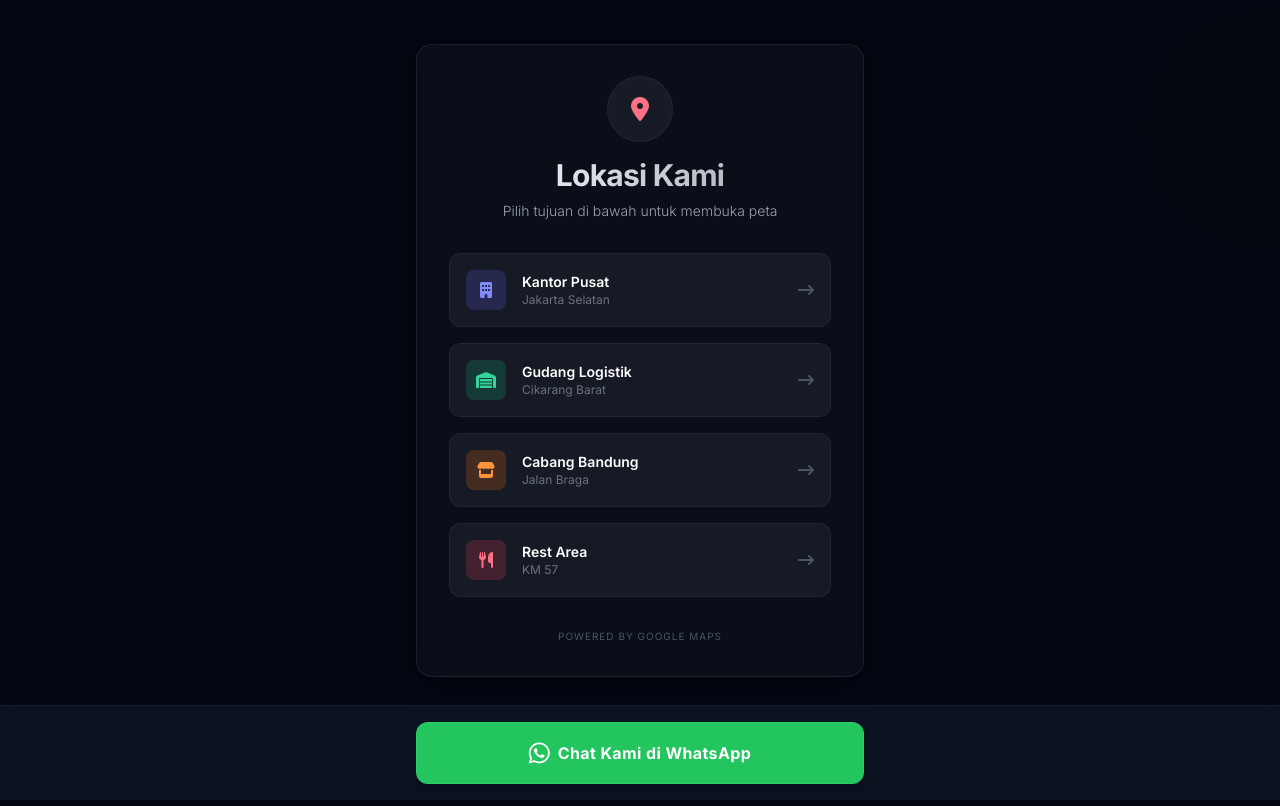
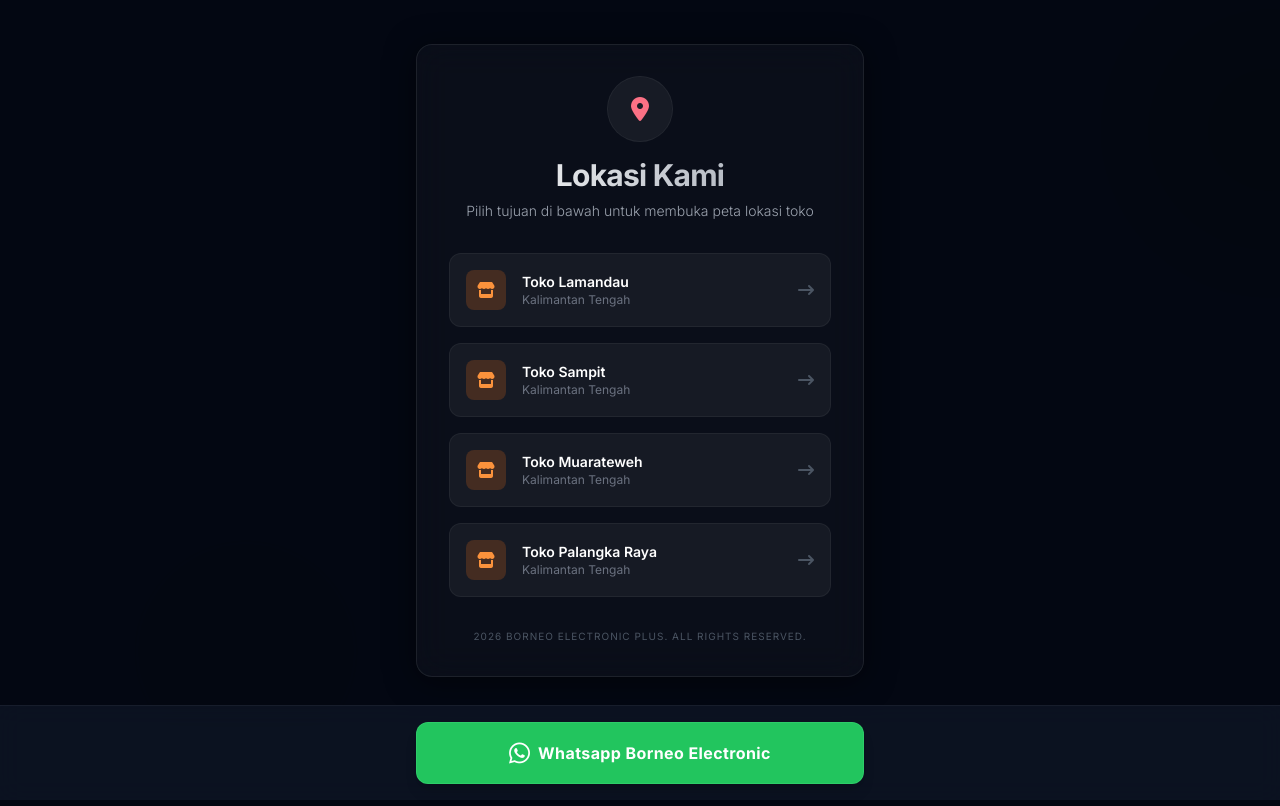
Before and after one commit to gerryramdani-star/linktree-borneoeplus, a plain HTML site: page index.html in a window 1280 px wide. Shown: the top 806 px of the page. Drawn offline with nearby package versions, Linux system fonts and the light colour scheme.

Commit message:
Update index.html

```diff
--- a/index.html
+++ b/index.html
@@ -3,7 +3,7 @@
 <head>
     <meta charset="UTF-8">
     <meta name="viewport" content="width=device-width, initial-scale=1.0">
-    <title>Tautan Lokasi - Glassmorphism</title>
+    <title>Borneo Electronic Plus</title>
     <!-- Menggunakan Tailwind CSS untuk styling cepat dan responsif -->
     <script src="https://cdn.tailwindcss.com"></script>
     <!-- Menggunakan FontAwesome untuk ikon -->
@@ -84,7 +84,7 @@
                 Lokasi Kami
             </h1>
             <p class="text-gray-400 text-sm font-light">
-                Pilih tujuan di bawah untuk membuka peta
+                Pilih tujuan di bawah untuk membuka peta lokasi toko
             </p>
         </div>
 
@@ -92,15 +92,15 @@
         <div class="space-y-4">
 
             <!-- Tombol 1 -->
-            <a href="https://maps.google.com" target="_blank" class="glass-btn block w-full rounded-xl p-4 group no-underline text-white">
+            <a href="https://maps.app.goo.gl/ytNcy1vkp5Ht1XTr9" target="_blank" class="glass-btn block w-full rounded-xl p-4 group no-underline text-white">
                 <div class="flex items-center justify-between">
                     <div class="flex items-center gap-4">
-                        <div class="w-10 h-10 rounded-lg bg-indigo-500/20 flex items-center justify-center text-indigo-400 group-hover:bg-indigo-500 group-hover:text-white transition-colors duration-300">
-                            <i class="fa-solid fa-building"></i>
+                        <div class="w-10 h-10 rounded-lg bg-orange-500/20 flex items-center justify-center text-orange-400 group-hover:bg-orange-500 group-hover:text-white transition-colors duration-300">
+                            <i class="fa-solid fa-store"></i>
                         </div>
                         <div class="text-left">
-                            <h3 class="font-semibold text-sm">Kantor Pusat</h3>
-                            <p class="text-xs text-gray-500 group-hover:text-gray-300 transition-colors">Jakarta Selatan</p>
+                            <h3 class="font-semibold text-sm">Toko Lamandau</h3>
+                            <p class="text-xs text-gray-500 group-hover:text-gray-300 transition-colors">Kalimantan Tengah</p>
                         </div>
                     </div>
                     <i class="fa-solid fa-arrow-right-long text-gray-600 group-hover:text-white transform group-hover:translate-x-1 transition-all"></i>
@@ -108,15 +108,15 @@
             </a>
 
             <!-- Tombol 2 -->
-            <a href="https://maps.google.com" target="_blank" class="glass-btn block w-full rounded-xl p-4 group no-underline text-white">
+            <a href="https://maps.app.goo.gl/Fwz8hFC4j9Ggu9S1A" target="_blank" class="glass-btn block w-full rounded-xl p-4 group no-underline text-white">
                 <div class="flex items-center justify-between">
                     <div class="flex items-center gap-4">
-                        <div class="w-10 h-10 rounded-lg bg-emerald-500/20 flex items-center justify-center text-emerald-400 group-hover:bg-emerald-500 group-hover:text-white transition-colors duration-300">
-                            <i class="fa-solid fa-warehouse"></i>
+                        <div class="w-10 h-10 rounded-lg bg-orange-500/20 flex items-center justify-center text-orange-400 group-hover:bg-orange-500 group-hover:text-white transition-colors duration-300">
+                            <i class="fa-solid fa-store"></i>
                         </div>
                         <div class="text-left">
-                            <h3 class="font-semibold text-sm">Gudang Logistik</h3>
-                            <p class="text-xs text-gray-500 group-hover:text-gray-300 transition-colors">Cikarang Barat</p>
+                            <h3 class="font-semibold text-sm">Toko Sampit</h3>
+                            <p class="text-xs text-gray-500 group-hover:text-gray-300 transition-colors">Kalimantan Tengah</p>
                         </div>
                     </div>
                     <i class="fa-solid fa-arrow-right-long text-gray-600 group-hover:text-white transform group-hover:translate-x-1 transition-all"></i>
@@ -124,15 +124,15 @@
             </a>
 
             <!-- Tombol 3 -->
-            <a href="https://maps.google.com" target="_blank" class="glass-btn block w-full rounded-xl p-4 group no-underline text-white">
+            <a href="https://maps.app.goo.gl/ZKStSTJEiXRdTTvDA" target="_blank" class="glass-btn block w-full rounded-xl p-4 group no-underline text-white">
                 <div class="flex items-center justify-between">
                     <div class="flex items-center gap-4">
                         <div class="w-10 h-10 rounded-lg bg-orange-500/20 flex items-center justify-center text-orange-400 group-hover:bg-orange-500 group-hover:text-white transition-colors duration-300">
                             <i class="fa-solid fa-store"></i>
                         </div>
                         <div class="text-left">
-                            <h3 class="font-semibold text-sm">Cabang Bandung</h3>
-                            <p class="text-xs text-gray-500 group-hover:text-gray-300 transition-colors">Jalan Braga</p>
+                            <h3 class="font-semibold text-sm">Toko Muarateweh</h3>
+                            <p class="text-xs text-gray-500 group-hover:text-gray-300 transition-colors">Kalimantan Tengah</p>
                         </div>
                     </div>
                     <i class="fa-solid fa-arrow-right-long text-gray-600 group-hover:text-white transform group-hover:translate-x-1 transition-all"></i>
@@ -140,15 +140,15 @@
             </a>
 
             <!-- Tombol 4 -->
-            <a href="https://maps.google.com" target="_blank" class="glass-btn block w-full rounded-xl p-4 group no-underline text-white">
+            <a href="https://maps.app.goo.gl/VfMW1TWyJsGnR1WHA" target="_blank" class="glass-btn block w-full rounded-xl p-4 group no-underline text-white">
                 <div class="flex items-center justify-between">
                     <div class="flex items-center gap-4">
-                        <div class="w-10 h-10 rounded-lg bg-rose-500/20 flex items-center justify-center text-rose-400 group-hover:bg-rose-500 group-hover:text-white transition-colors duration-300">
-                            <i class="fa-solid fa-utensils"></i>
+                        <div class="w-10 h-10 rounded-lg bg-orange-500/20 flex items-center justify-center text-orange-400 group-hover:bg-orange-500 group-hover:text-white transition-colors duration-300">
+                            <i class="fa-solid fa-store"></i>
                         </div>
                         <div class="text-left">
-                            <h3 class="font-semibold text-sm">Rest Area</h3>
-                            <p class="text-xs text-gray-500 group-hover:text-gray-300 transition-colors">KM 57</p>
+                            <h3 class="font-semibold text-sm">Toko Palangka Raya</h3>
+                            <p class="text-xs text-gray-500 group-hover:text-gray-300 transition-colors">Kalimantan Tengah</p>
                         </div>
                     </div>
                     <i class="fa-solid fa-arrow-right-long text-gray-600 group-hover:text-white transform group-hover:translate-x-1 transition-all"></i>
@@ -159,7 +159,7 @@
 
         <!-- Footer Kecil -->
         <div class="mt-8 text-center">
-            <p class="text-[10px] text-gray-600 uppercase tracking-widest">Powered by Google Maps</p>
+            <p class="text-[10px] text-gray-600 uppercase tracking-widest"> 2026 Borneo Electronic Plus. All rights reserved.</p>
         </div>
 
     </main>
@@ -169,9 +169,9 @@
     <div class="fixed bottom-0 left-0 w-full z-50 px-4 py-4 glass-footer flex items-center justify-center">
         <div class="w-full max-w-md">
             <!-- Tombol WhatsApp Lebar -->
-            <a href="https://wa.me/6281234567890" target="_blank" class="block w-full bg-green-500 hover:bg-green-600 text-white font-bold py-3.5 px-4 rounded-xl text-center shadow-lg transition-all duration-300 transform hover:scale-[1.02] active:scale-95 flex items-center justify-center gap-2 no-underline group border border-green-400/30">
+            <a href="https://wa.me/6282130332929" target="_blank" class="block w-full bg-green-500 hover:bg-green-600 text-white font-bold py-3.5 px-4 rounded-xl text-center shadow-lg transition-all duration-300 transform hover:scale-[1.02] active:scale-95 flex items-center justify-center gap-2 no-underline group border border-green-400/30">
                 <i class="fa-brands fa-whatsapp text-2xl group-hover:animate-bounce"></i>
-                <span class="tracking-wide">Chat Kami di WhatsApp</span>
+                <span class="tracking-wide">Whatsapp Borneo Electronic</span>
             </a>
         </div>
     </div>
@@ -180,4 +180,5 @@
         console.log("Halaman dengan Footer Floating WhatsApp Siap");
     </script>
 </body>
+
 </html>
```
